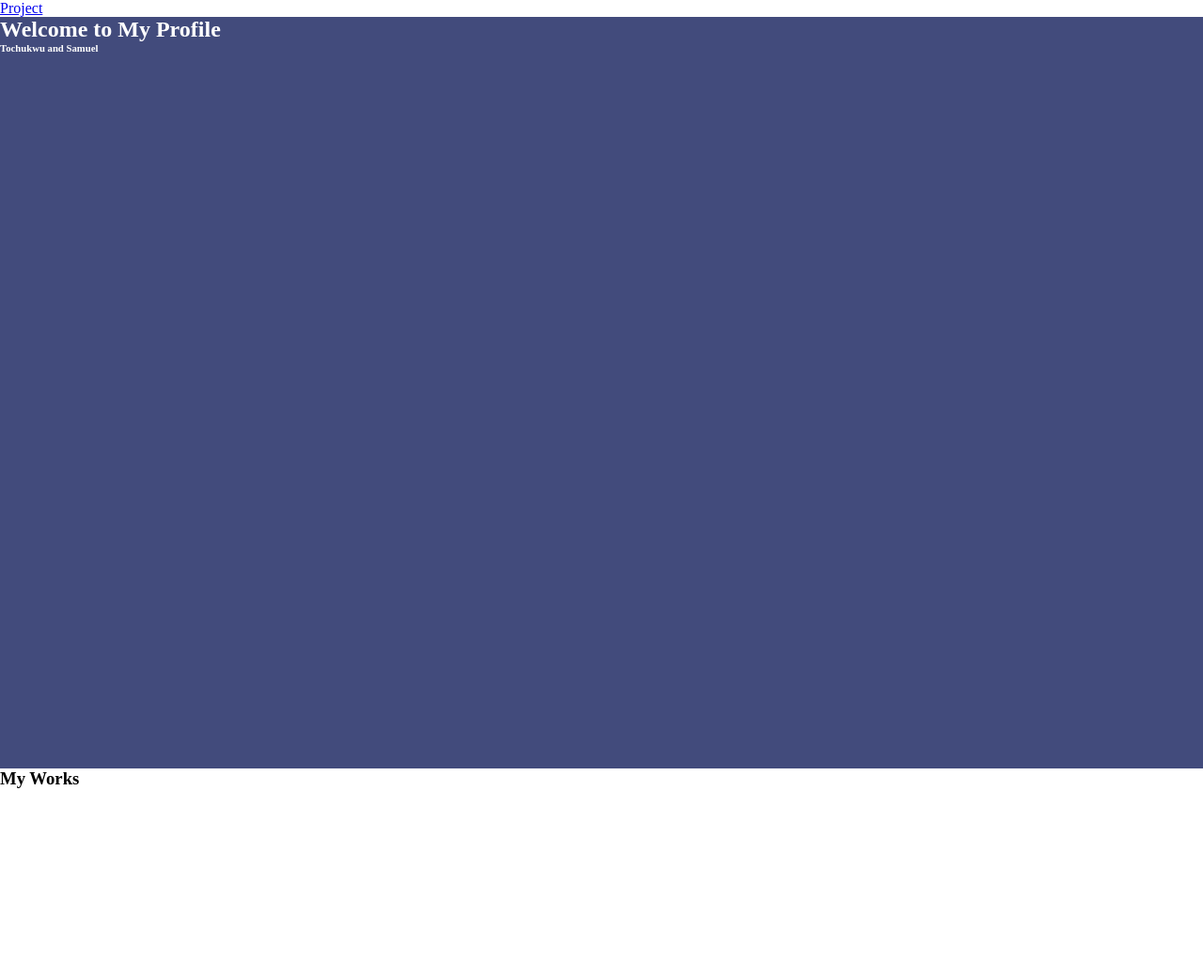
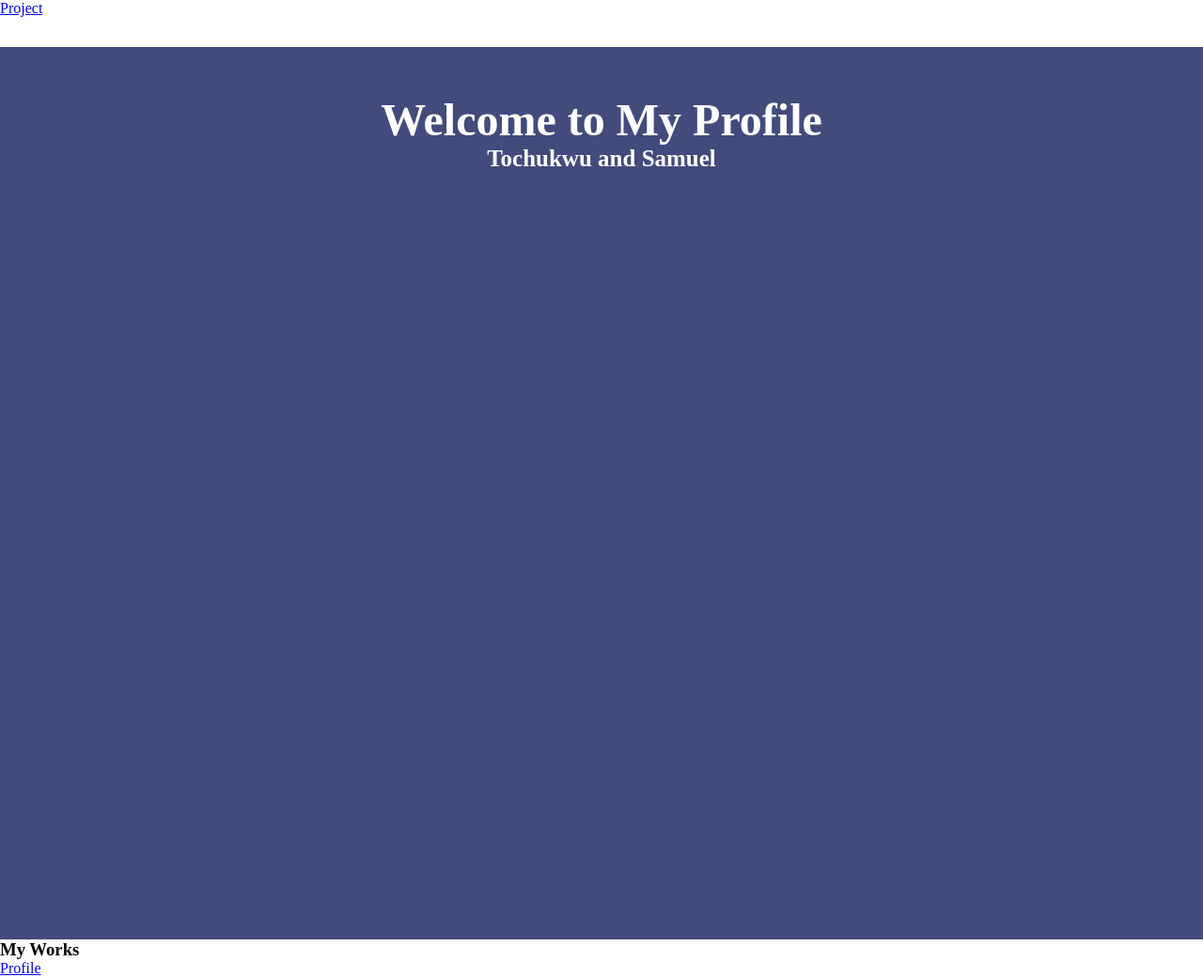
Before and after one commit to TeeXee19/microverse-challenge, a plain HTML site: page index.html in a window 1280 px wide. Shown: the whole page at 94% size. Before the commit the page ends 840 px from the top, so only its background shows below. Drawn offline with Linux system fonts and the light colour scheme.

Commit message:
Adjusted the css file

```diff
--- a/css/style.css
+++ b/css/style.css
@@ -3,7 +3,20 @@
   margin: 0;
 }
 
+ul{
+	text-decoration: none;
+}
+
+#navbar{
+	height: 50px;
+	width: 100%;
+	float: right;
+	background-color: #fff;
+}
+
+
 #welcome-section {
+  padding: 100px;
   height: 100vh;
   justify-content: center;
   align-items: center;
@@ -11,6 +24,18 @@
   color:#fff;
 }
 
+#welcome-section h1{
+	font-size: 48px;
+	font-weight: 600px;
+	text-align: center;
+}
+
+#welcome-section h6{
+	font-size: 25px;
+	font-weight: 400px;
+	text-align: center;
+}
+
 @media(max-width: 600px) {
   #welcome-section{height: 80vh;}
 }
--- a/index.html
+++ b/index.html
@@ -21,7 +21,7 @@
     - The freeCodeCamp Team
 
     -->
-    <nav id="nav-bar">
+    <nav id="navbar">
       <ul>
         <li><a href="projects">Project</a></li>
       </ul>
@@ -33,11 +33,11 @@
 
     <section id="projects">
       <h3 class="project-title">My Works</h3>
-      <div >
+      <div class="project-tile">
         <a href="#"></a>
       </div>
 
-      <a id="profile-link" href="github.com/TeeXee19" target="_blank"></a>
+      <a id="profile-link" href="github.com/TeeXee19" target="_blank">Profile</a>
     </section>
     <script  src="js/index.js"></script>
   </body>
```
